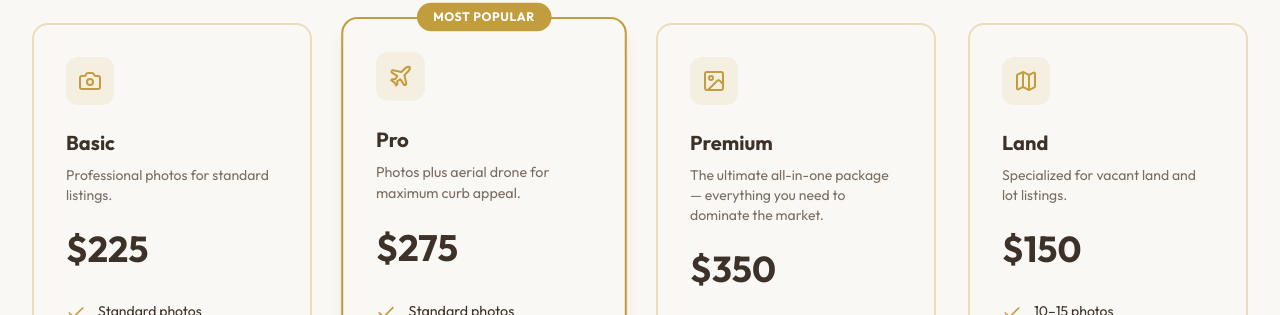
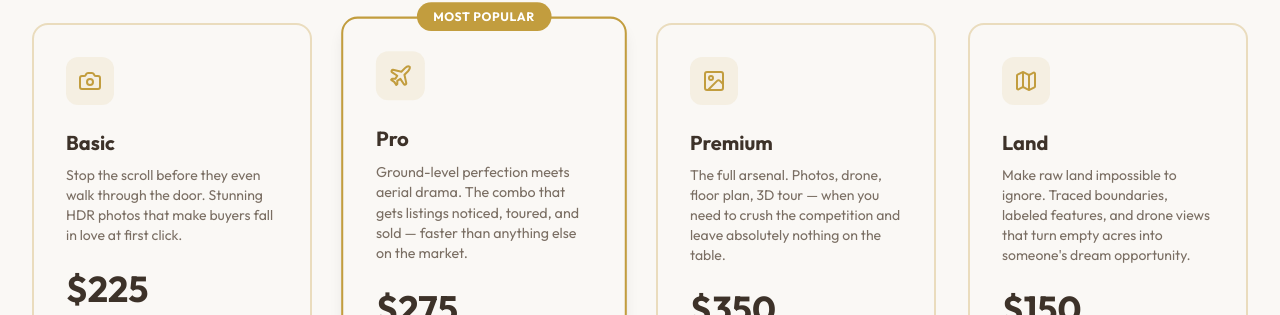
Before and after one commit to framethevision1/framethevision-media, a Next.js app: page /pricing in a window 1280 px wide. Shown: the part 957-1272 px from the top of the page. Built offline with nearby package versions, Linux system fonts and the light colour scheme.

Commit message:
Rewrite pricing package descriptions to be bold and compelling
Co-Authored-By: Claude Sonnet 4.6 <noreply@anthropic.com>

```diff
--- a/src/app/pricing/page.tsx
+++ b/src/app/pricing/page.tsx
@@ -14,7 +14,7 @@ const packages = [
   {
     name: "Basic",
     price: 225,
-    description: "Professional photos for standard listings.",
+    description: "Stop the scroll before they even walk through the door. Stunning HDR photos that make buyers fall in love at first click.",
     icon: Camera,
     features: [
       "Standard photos",
@@ -25,7 +25,7 @@ const packages = [
   {
     name: "Pro",
     price: 275,
-    description: "Photos plus aerial drone for maximum curb appeal.",
+    description: "Ground-level perfection meets aerial drama. The combo that gets listings noticed, toured, and sold — faster than anything else on the market.",
     icon: Plane,
     features: [
       "Standard photos",
@@ -37,7 +37,7 @@ const packages = [
   {
     name: "Premium",
     price: 350,
-    description: "The ultimate all-in-one package — everything you need to dominate the market.",
+    description: "The full arsenal. Photos, drone, floor plan, 3D tour — when you need to crush the competition and leave absolutely nothing on the table.",
     icon: ImageIcon,
     features: [
       "Standard photos",
@@ -52,7 +52,7 @@ const packages = [
   {
     name: "Land",
     price: 150,
-    description: "Specialized for vacant land and lot listings.",
+    description: "Make raw land impossible to ignore. Traced boundaries, labeled features, and drone views that turn empty acres into someone's dream opportunity.",
     icon: Map,
     features: [
       "10–15 photos",
```
Also changed, not shown: .claude/launch.json.
